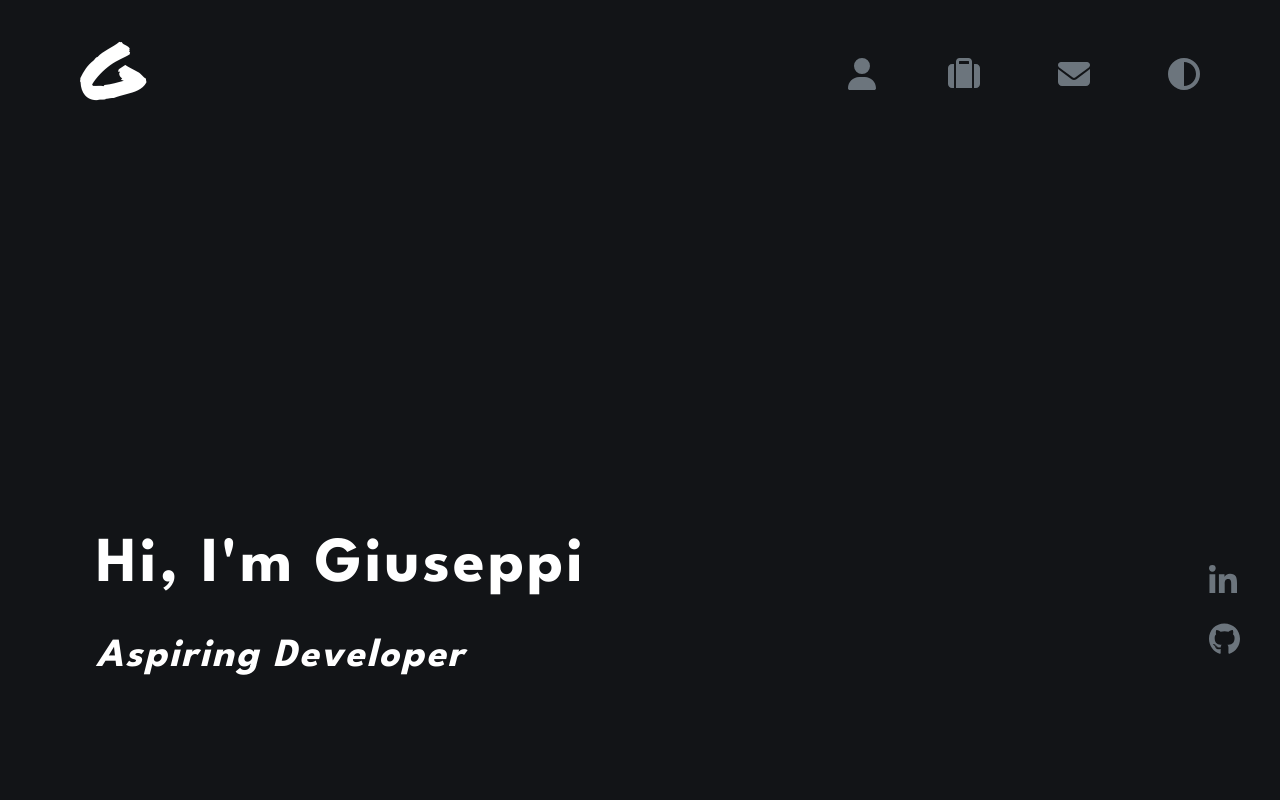
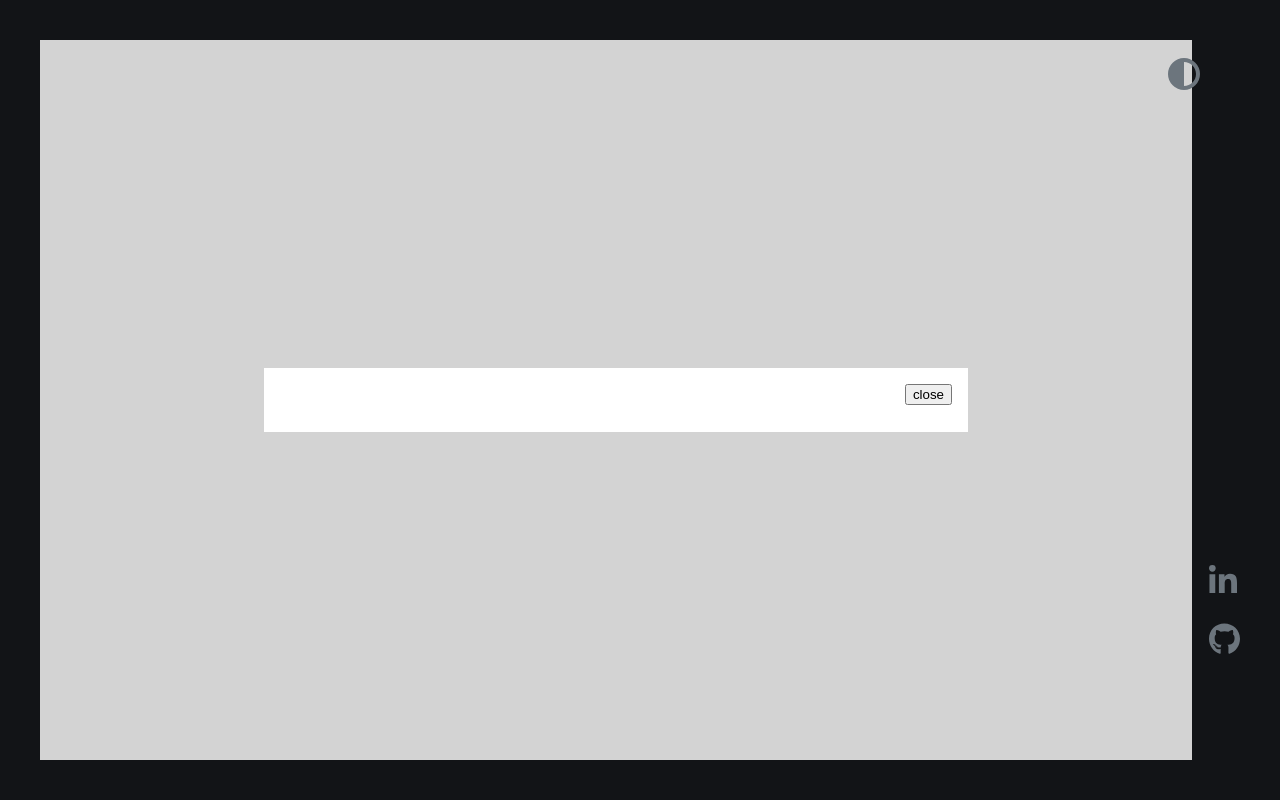
Before and after one commit to giuseppi/giuseppipelayo.com, a React (Create React App) app: page / in a window 1280 px wide. Both pictures are taken after a click on the button 1074 px from the left and 76 px from the top of the page. Shown: the top 800 px of the page. Built offline with nearby package versions, Linux system fonts and the light colour scheme.

Commit message:
added popup to footer contact

```diff
--- a/src/App.css
+++ b/src/App.css
@@ -79,7 +79,8 @@ html {
   right: 2.5rem;
 }
 
-#header-contact-btn {
+#header-contact-btn,
+#footer-contact-btn {
   border: none;
   background-color: #121417;
 }
@@ -358,5 +359,5 @@ html {
 }
 
 #social-contact {
-  left: 2.25rem;
+  left: 2.6rem;
 }
--- a/src/components/footer.js
+++ b/src/components/footer.js
@@ -1,12 +1,14 @@
-import React from "react";
+import React, { useState } from "react";
 import { HashLink } from "react-router-hash-link";
-
+import Popup from "./popup";
 // FontAwesome
 import { FontAwesomeIcon } from "@fortawesome/react-fontawesome";
 import { faLinkedinIn, faGithub } from "@fortawesome/free-brands-svg-icons";
 import { faEnvelope } from "@fortawesome/free-solid-svg-icons";
 
 const Footer = () => {
+  const [buttonPopup, setButtonPopup] = useState(false);
+
   return (
     <>
       <div className="footer-container">
@@ -26,12 +28,13 @@ const Footer = () => {
               Github
             </p>
           </a>
-          <HashLink className="socialLink" target="_blank" rel="noreferrer" href="">
+          <button onClick={() => setButtonPopup(true)} className="socialLink" id="footer-contact-btn">
             <FontAwesomeIcon icon={faEnvelope} className="social-icon" id="footer-contact" />
             <p className="social-description" id="social-contact">
               Contact
             </p>
-          </HashLink>
+          </button>
+          <Popup trigger={buttonPopup} setTrigger={setButtonPopup} />
         </div>
       </div>
     </>
--- a/src/components/navbar.js
+++ b/src/components/navbar.js
@@ -8,6 +8,7 @@ import Popup from "./popup.js";
 
 const Navbar = () => {
   const [buttonPopup, setButtonPopup] = useState(false);
+
   return (
     <>
       <section className="navbar">
@@ -27,13 +28,13 @@ const Navbar = () => {
               projects
             </p>
           </HashLink>
-          <button onclick={() => setButtonPopup(true)} className="navlink" exact="true" activeclassname="active" to="/" id="header-contact-btn">
+          <button onClick={() => setButtonPopup(true)} className="navlink" activeclassname="active" id="header-contact-btn">
             <FontAwesomeIcon icon={faEnvelope} className="nav-icon" />
             <p className="nav-description" id="nav-contact">
               contact
             </p>
           </button>
-          <Popup trigger={buttonPopup} />
+          <Popup trigger={buttonPopup} setTrigger={setButtonPopup} />
           <HashLink className="navlink" exact="true" activeclassname="active" to="/">
             <FontAwesomeIcon icon={faCircleHalfStroke} className="nav-icon" />
             <p className="nav-description" id="nav-darkmode">
--- a/src/components/popup.js
+++ b/src/components/popup.js
@@ -4,10 +4,12 @@ const Popup = (props) => {
   return props.trigger ? (
     <>
       <div className="popup-container">
-        <div className="popup-inner">
-          <button className="close-btn">close</button>
+        <dsiv className="popup-inner">
+          <button className="close-btn" onClick={() => props.setTrigger(false)}>
+            close
+          </button>
           {props.children}
-        </div>
+        </dsiv>
       </div>
     </>
   ) : (
```
